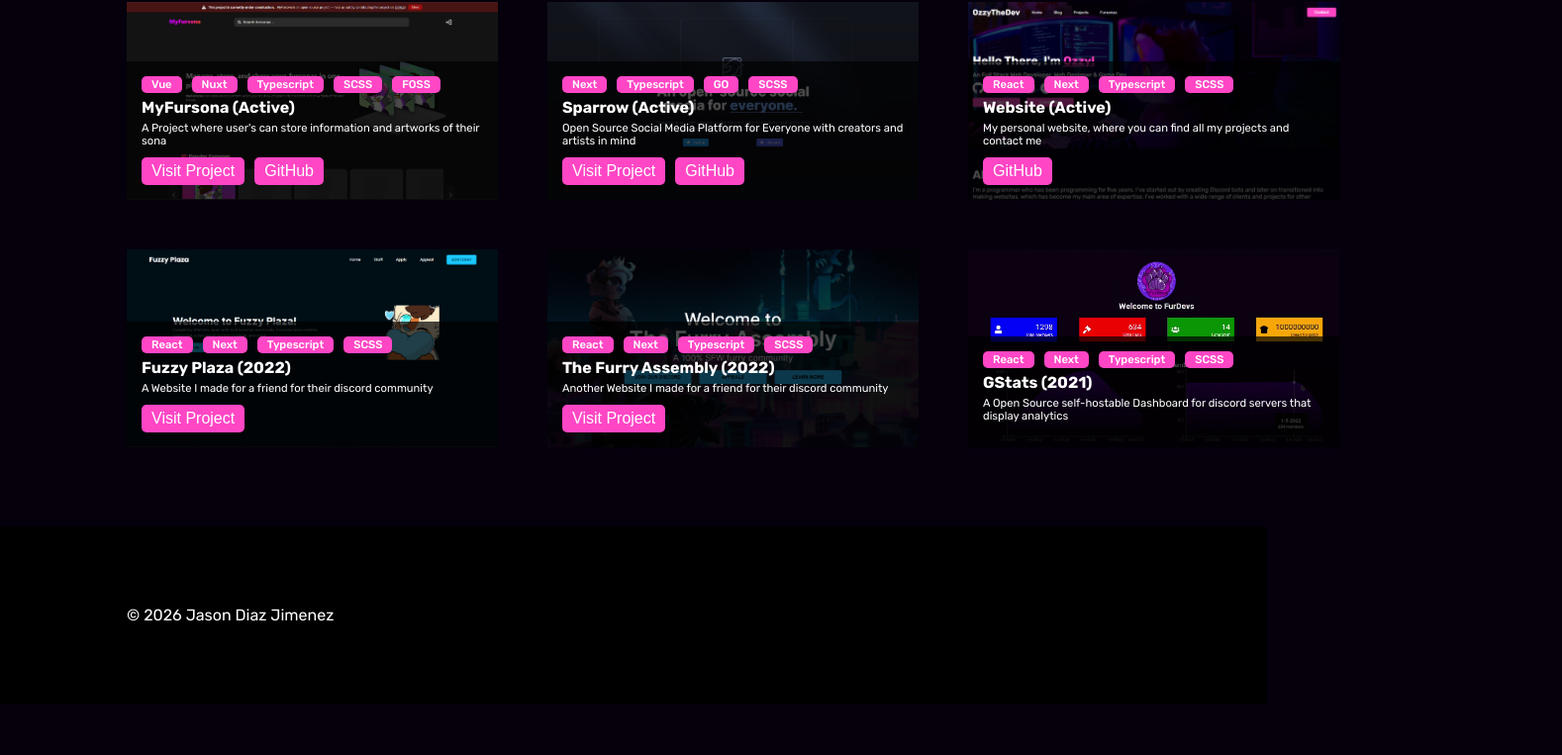
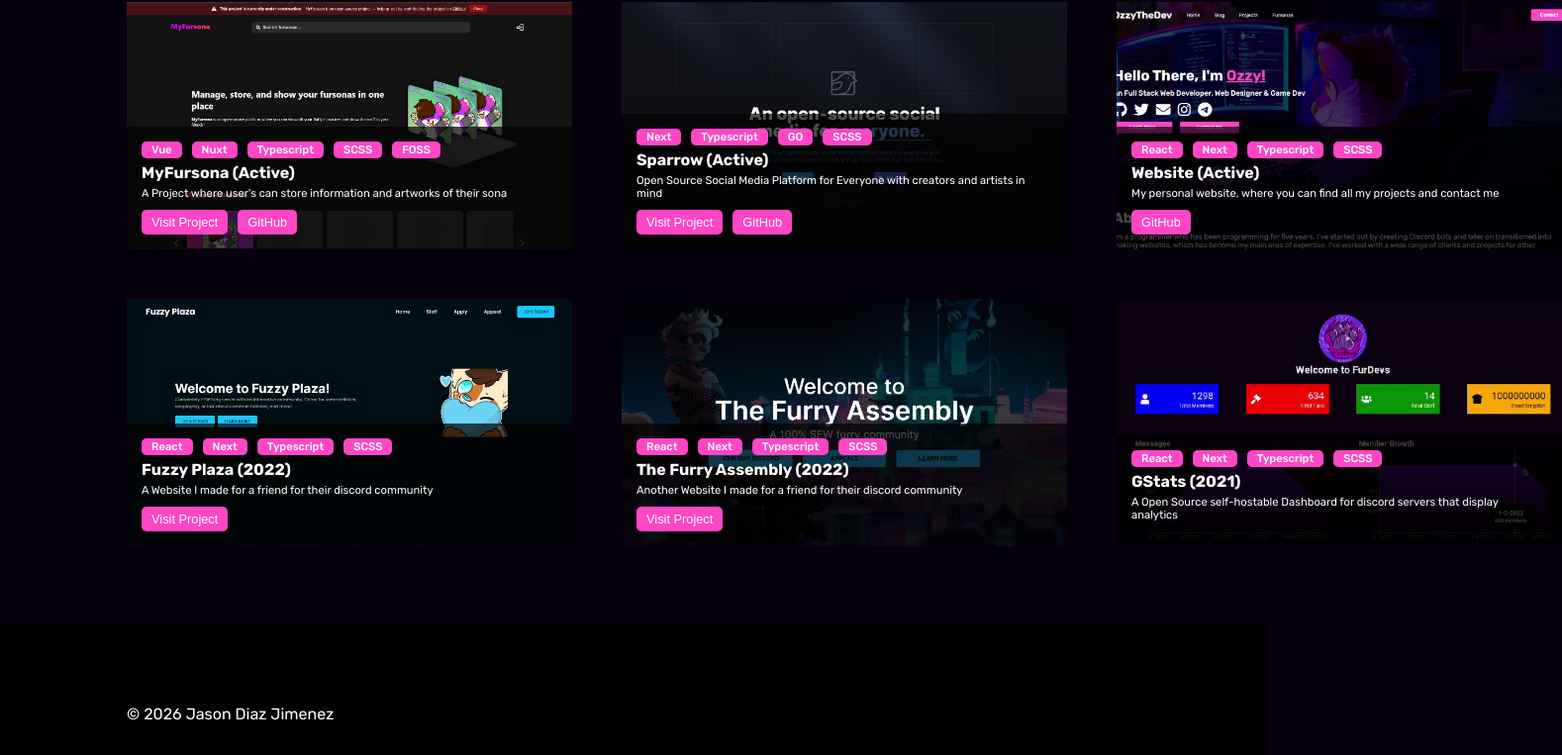
Before and after one commit to VulpoTheDev/Website, a Next.js app: page / in a window 1280 px wide. Shown: the part 1556-2319 px from the top of the page at 99% size, 1578 px wide, since content can reach past the window. Before the commit the page ends 2267 px from the top, so only its background shows below. Built offline with nearby package versions, Linux system fonts and the light colour scheme.

Commit message:
Fixed Project cards

```diff
--- a/src/components/Project/Project.module.scss
+++ b/src/components/Project/Project.module.scss
@@ -53,7 +53,7 @@
       margin-top: 10px;
       button {
         padding: 5px 10px;
-        font-size: 1rem;
+        font-size: 0.8rem;
         border-radius: 5px;
         border: none;
         color: $font-color;
@@ -64,8 +64,8 @@
       }
     }
   }
-  width: 375px;
-  height: 200px;
+  width: 450px;
+  height: 250px;
   .info {
     h3 {
       font-size: 1rem;
```
